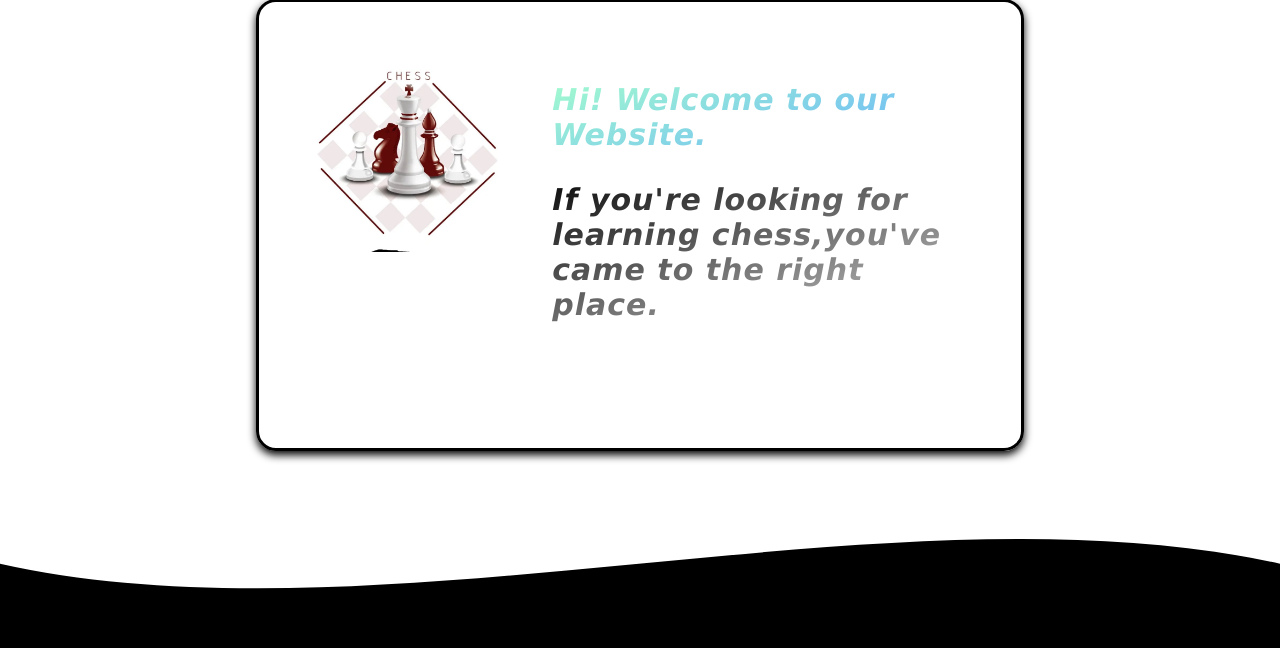
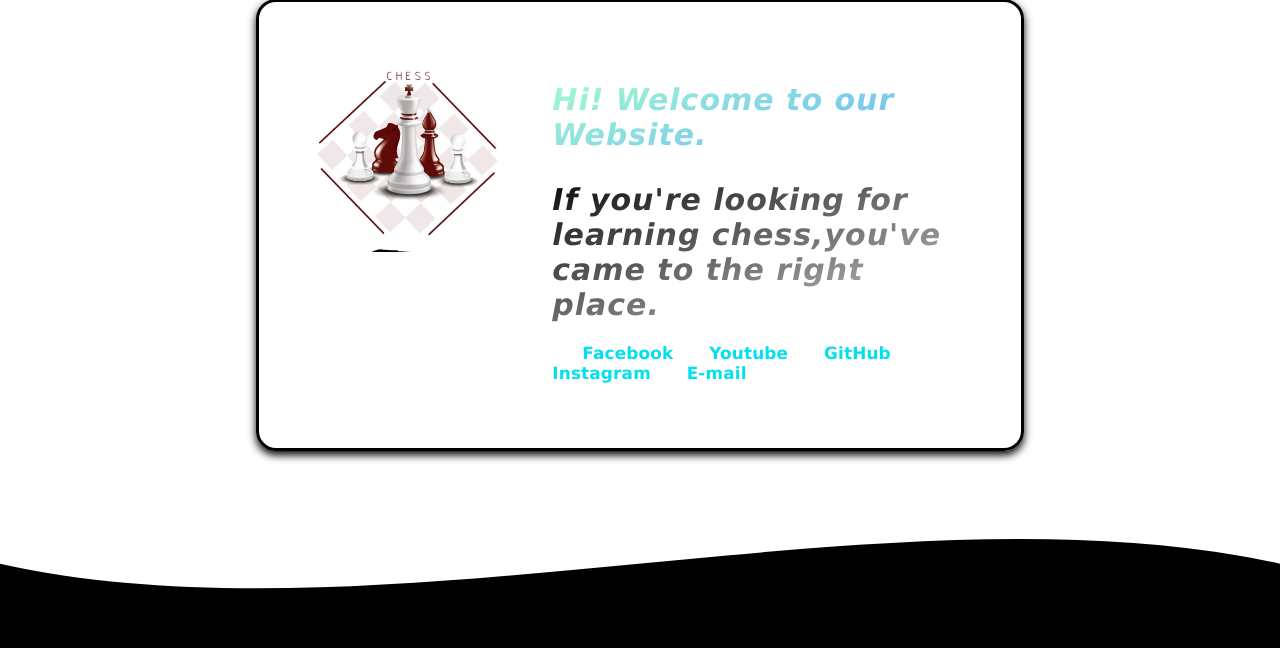
Before and after one commit to 10821324/site1, a PHP site: page /Home.html in a window 1280 px wide. Shown: the part 208-856 px from the top of the page. Run offline with PHP 8.4, Linux system fonts and the light colour scheme.

Commit message:
Update style1.css

```diff
--- a/style1.css
+++ b/style1.css
@@ -144,7 +144,7 @@
     -webkit-transition: color .3s;
     -moz-transition: color .3s;
     transition: color .3s;
-    color: #fff;
+    color: #02e0f0;
 }
 
 .masthead__link:hover {
```
